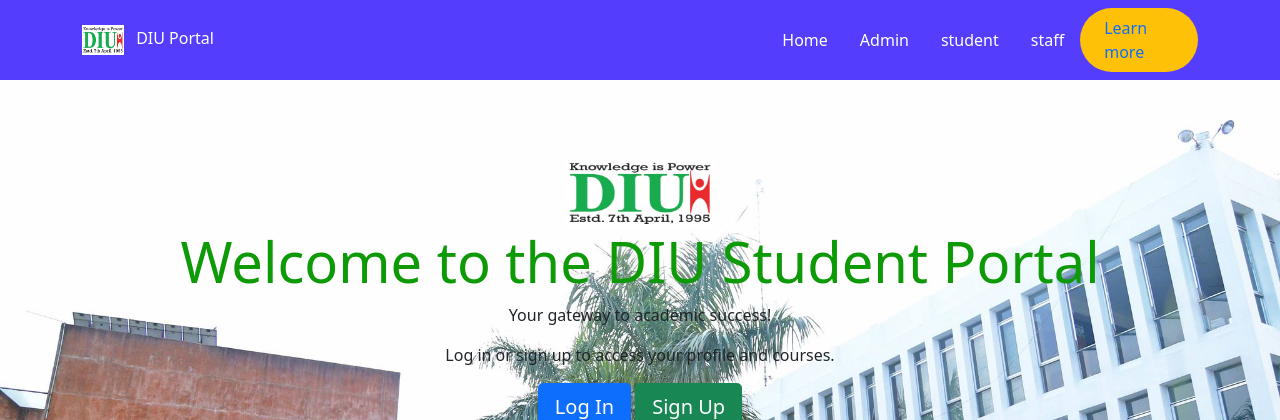
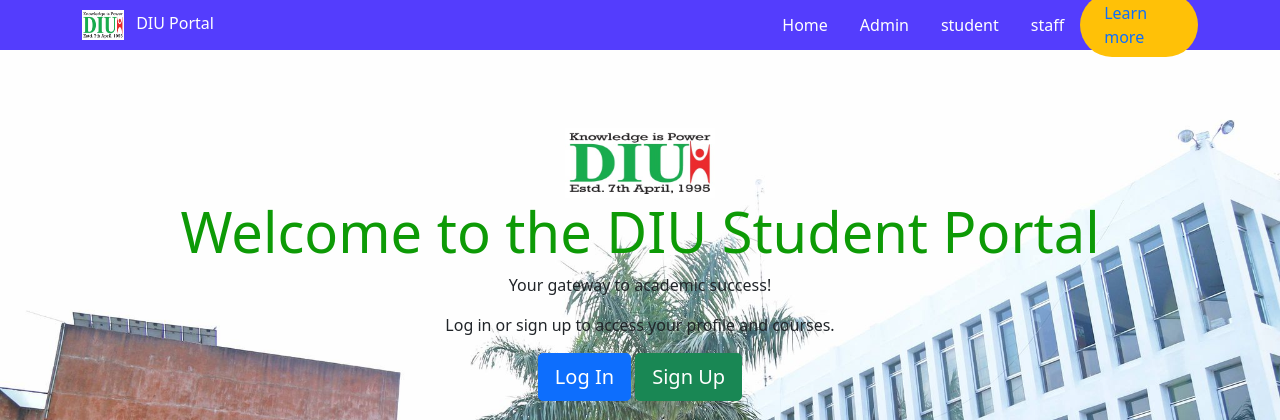
Before and after one commit to Safiyoow/Diuportal, a PHP site: page / in a window 1280 px wide. Shown: the top 420 px of the page. Run offline with PHP 8.4, Linux system fonts and the light colour scheme.

Commit message:
added changes

```diff
--- a/admin/index.php
+++ b/admin/index.php
@@ -18,7 +18,7 @@
 
 
 
-<body >
+<body class="bg-primary">
 
 
 <nav class="navbar navbar-expand-lg navbar-primary w-auto   ">
--- a/header.php
+++ b/header.php
@@ -1,10 +1,10 @@
 <header>
-        <nav class="navbar navbar-expand-lg navbar-primary ">
+        <nav class="navbar navbar-expand-lg navbar-primary  ">
             <div class="container">
-                 <div class="logo">
+                 <div class="logo ">
                     <img class="pe-2"  src="./images/logo.jpg" width="50" height="30" alt="logo ">  DIU Portal</a>
                </div>
-                <ul class="navbar-nav ml-auto"></ul>
+                <ul class="navbar-nav ml-auto "></ul>
                     <li class="nav-item active">
                         <a class="nav-link" href="#">Home</a>
                     </li>
--- a/index.css
+++ b/index.css
@@ -21,12 +21,15 @@
 .navbar{
     background-color: rgb(84, 61, 253);
      color: white;
+     height: 50px;
+      width: auto;
 }
 .navbar .container {
     display: flex;
     flex-direction: row;
     justify-content: space-between;
     list-style-type: none;
+    height: 50px;
  }
  .navbar .container .logo{
     width: 50rem;
```
Also changed, not shown: 2 other files.
